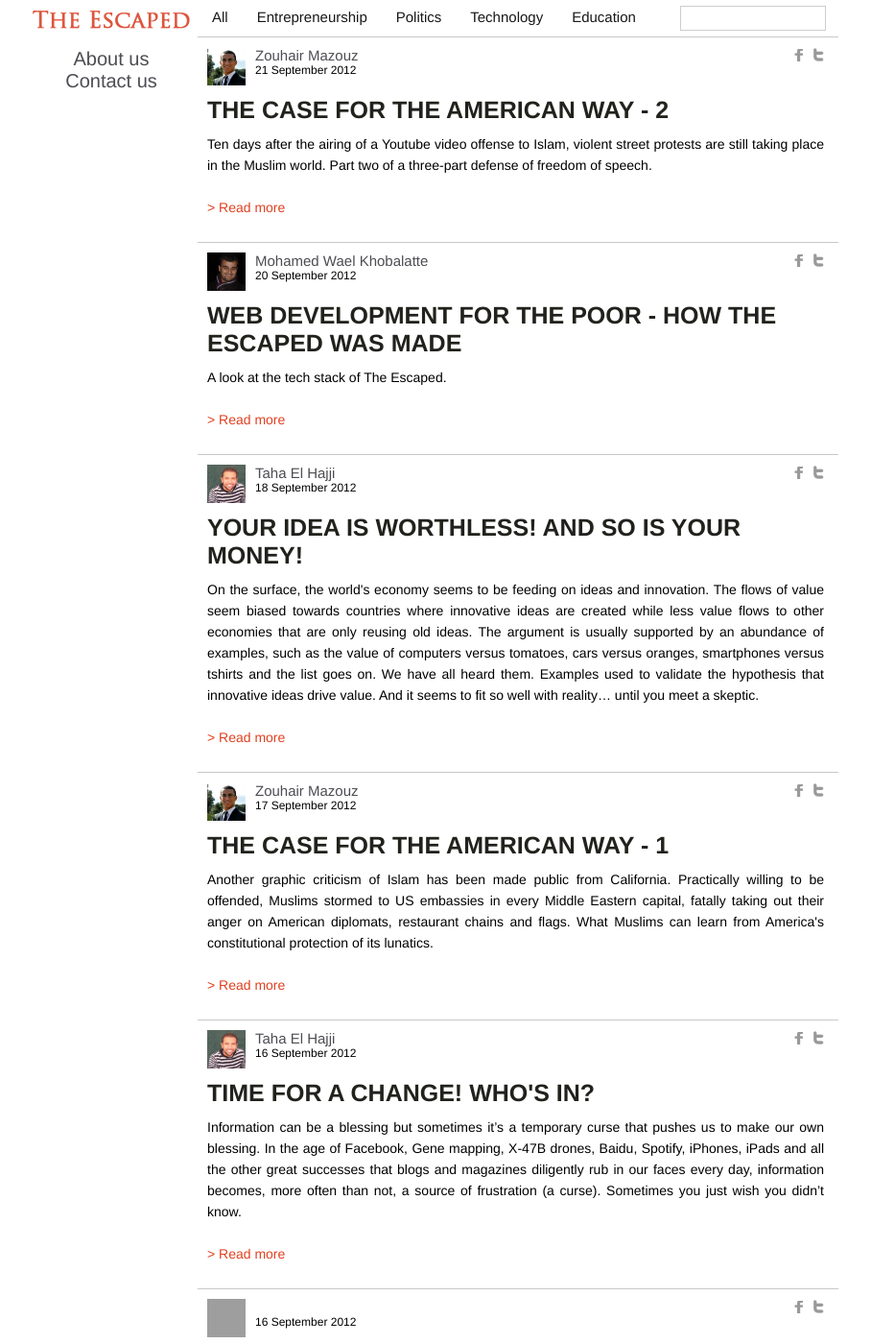
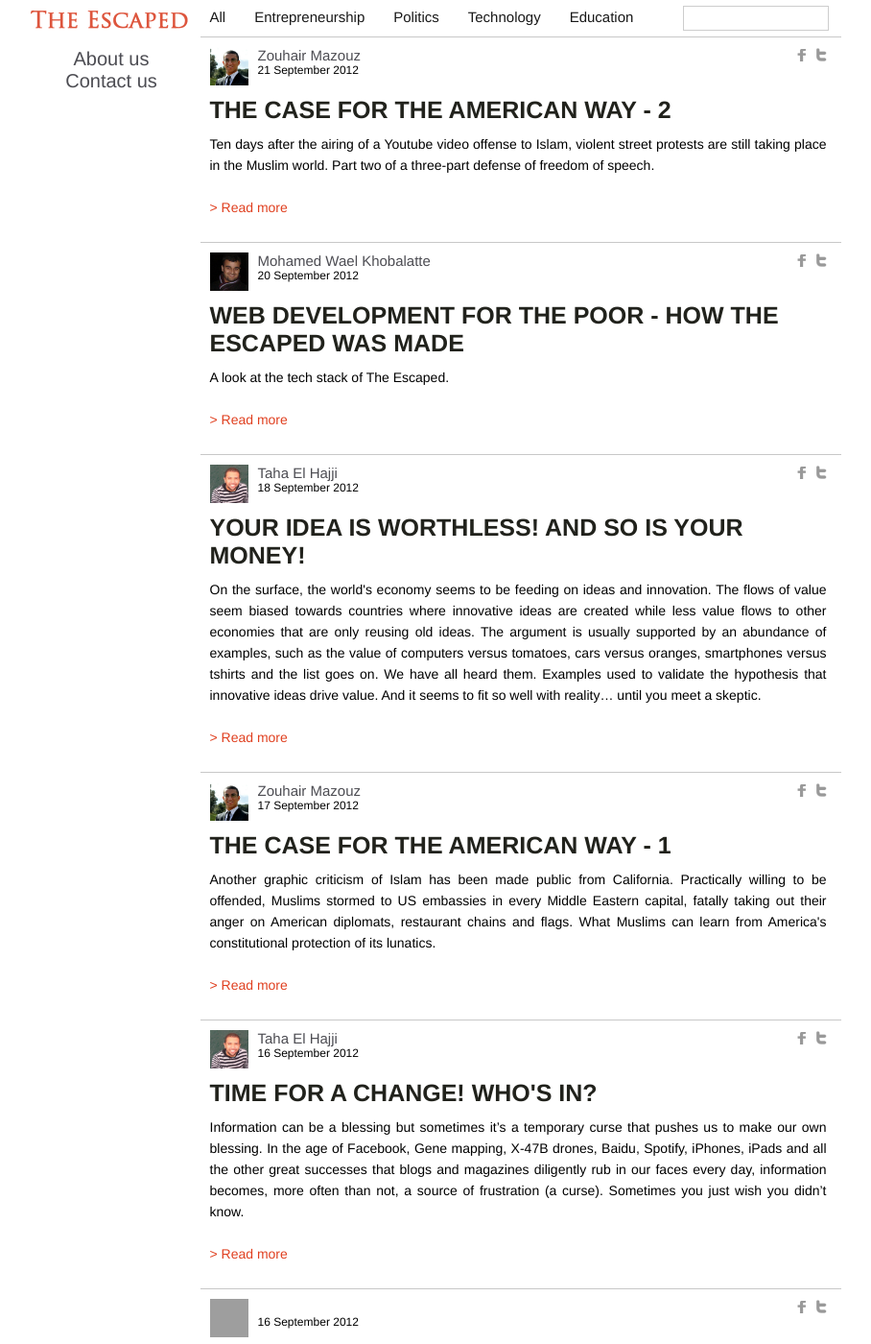
Before and after one commit to YoussefKababe/theescaped.github.com, a Jekyll site: the page built from index.html, in a window 1280 px wide and 1400 px high. Shown: the whole window at 96% size, without its empty margins (189-1097 px from the left). Built offline with Jekyll 4.4.1, drawn with Linux system fonts in a browser that asks for light colours; nearby versions of some CDN libraries; some web fonts are replaced; the list of posts is cut into pages by our own code; grey boxes are pictures that could not be loaded.

Commit message:
Fixing content width and line height

```diff
--- a/assets/css/base.css
+++ b/assets/css/base.css
@@ -11,16 +11,16 @@
   margin-top: 0; }
 
 #container {
-  width: 850px;
+  width: 855px;
   height: 100%;
   position: relative;
   margin: auto; }
   #container .pagination {
     font-size: 14px;
-    font-width: 850px; }
+    font-width: 855px; }
 
 #menu {
-  width: 180px;
+  width: 185px;
   height: 100%;
   float: left;
   display: inline-block; }
@@ -35,7 +35,7 @@
         color: #4d4d53; }
 
 #topicsmenu {
-  width: 850px;
+  width: 855px;
   position: fixed;
   top: 0;
   background-color: white;
--- a/assets/css/base.scss
+++ b/assets/css/base.scss
@@ -6,7 +6,7 @@
 $color3: rgb(224,64,32); /* Logo Color */
 $black: rgb(0,0,0);
 $white: rgb(255,255,255);
-$total-width: 850px;
+$total-width: 855px;
 $content-width: 670px;
 $border: 1px;
 $topics-height: 38px;
```
